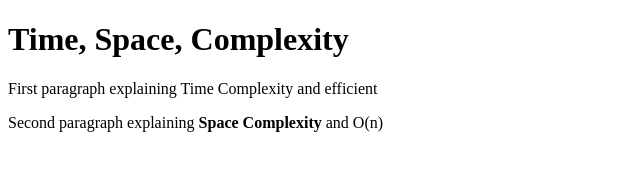
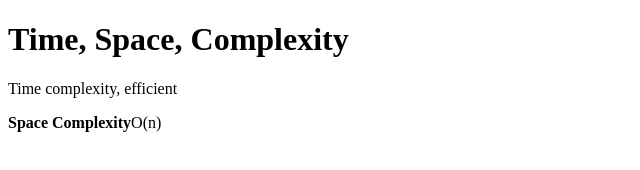
Before and after one commit to acciojob/time-and-space-complexity-nrp033, a website: page main.html in a window 1280 px wide. Shown: the whole page, without its empty margins (0-640 px from the left). Drawn offline with Linux system fonts and the light colour scheme.

Commit message:
created a submission

```diff
--- a/main.html
+++ b/main.html
@@ -11,8 +11,8 @@
     <script type="text/javascript" src="./script.js">
 </script>
 	<h1>Time, Space, Complexity</h1>
-	<p>First paragraph explaining Time Complexity and efficient</p>
-	<p>Second paragraph explaining <b>Space Complexity</b> and O(n)</p>
+	<p>Time complexity, efficient</p>
+	<p><b>Space Complexity</b>O(n)</p>
 
 </body>
 
```
